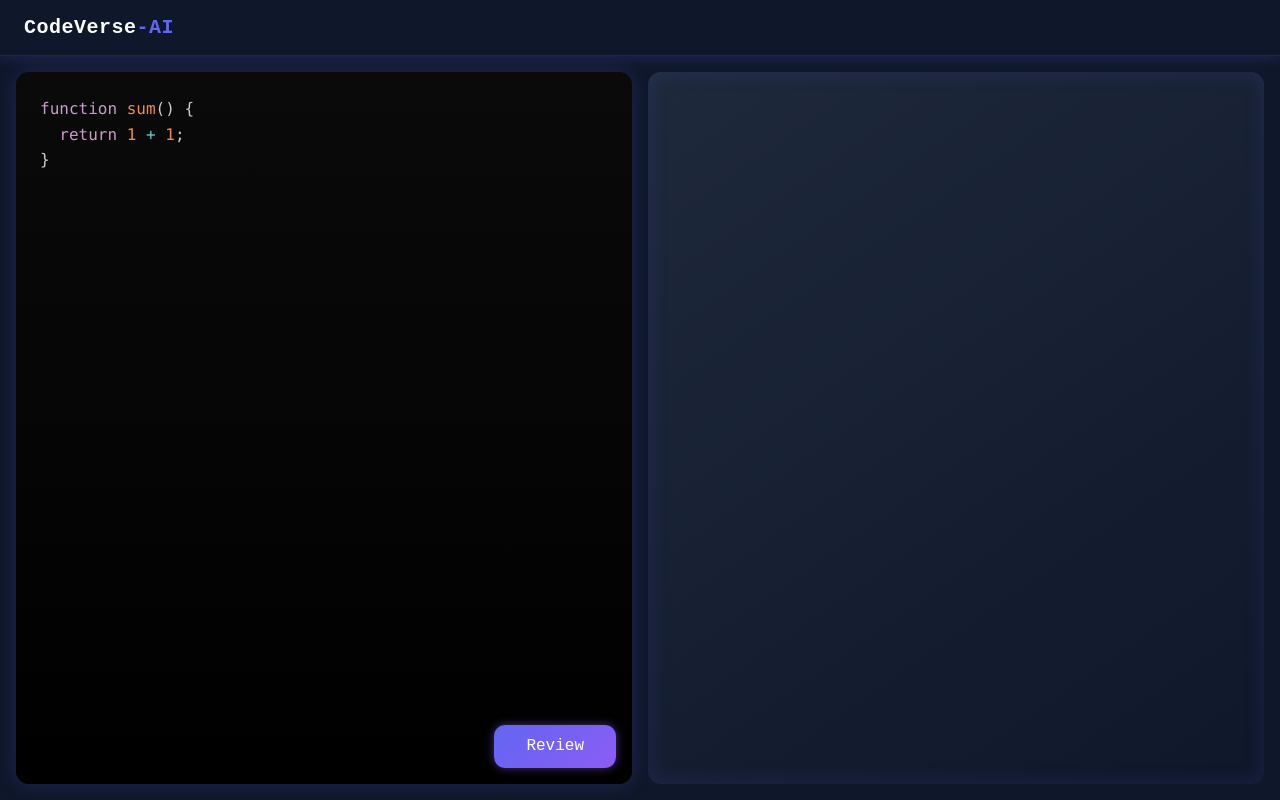
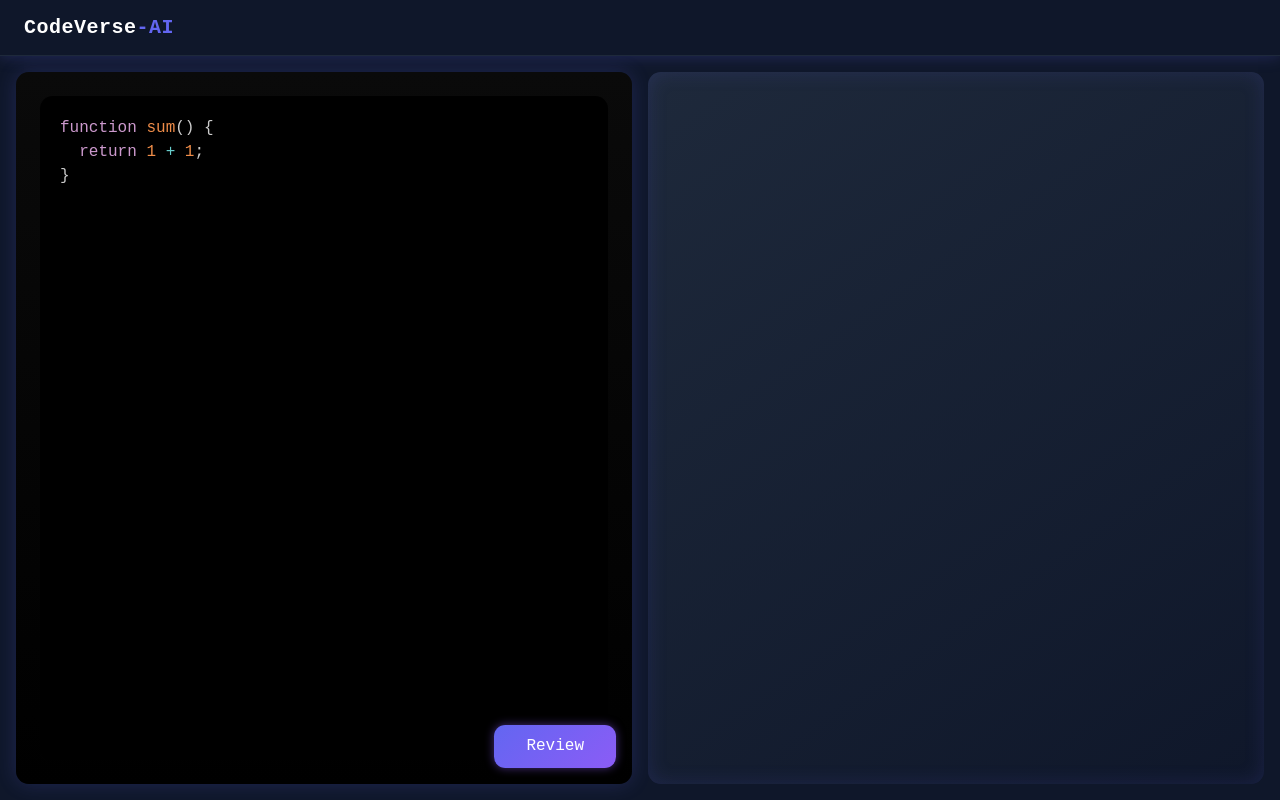
Before and after one commit to ashishmusmade45/CodeVerse-AI, a React app in the folder Frontend/: page / in a window 1280 px wide. Built offline with nearby package versions, Linux system fonts and the light colour scheme; the HTML template or start-up script is replaced by a standard one.

Commit message:
update css

```diff
--- a/Frontend/package.json
+++ b/Frontend/package.json
@@ -12,7 +12,8 @@
   "dependencies": {
     "prismjs": "^1.30.0",
     "react": "^19.1.1",
-    "react-dom": "^19.1.1"
+    "react-dom": "^19.1.1",
+    "react-simple-code-editor": "^0.14.1"
   },
   "devDependencies": {
     "@eslint/js": "^9.36.0",
--- a/Frontend/src/App.jsx
+++ b/Frontend/src/App.jsx
@@ -1,9 +1,14 @@
-import { useEffect } from "react";
+import { useState, useEffect } from "react";
 import "./App.css";
 import Prism from "prismjs";
 import "prismjs/themes/prism-tomorrow.css";
+import Editor from "react-simple-code-editor";
 
 function App() {
+  const [code, setCode] = useState(`function sum() {
+  return 1 + 1;
+}`);
+
   useEffect(() => {
     Prism.highlightAll();
   }, []);
@@ -20,12 +25,30 @@
       <main className="main">
         <div className="left">
           <div className="code">
-            <pre>
-              <code className="language-javascript">{`function sum() {
-  return 1 + 1;
-}`}</code>
-            </pre>
+            <Editor
+              value={code}
+              onValueChange={(code) => setCode(code)}
+              highlight={(code) =>
+                Prism.highlight(code, Prism.languages.javascript, "javascript")
+              }
+              padding={20}
+              style={{
+                fontFamily: '"Fira Code", monospace',
+                fontSize: 16,
+                color: "#f8f8f2",
+                backgroundColor: "#000",
+                height: "100%",
+                width: "100%",
+                border: "none",
+                outline: "none",
+                overflowY: "auto",
+                borderRadius: "0.8rem",
+                lineHeight: "1.5rem",
+                caretColor: "#8b5cf6",
+              }}
+            />
           </div>
+
           <div className="review">Review</div>
         </div>
 
```
Also changed, not shown: 1 other file (tests, documents, lock files or other folders).
